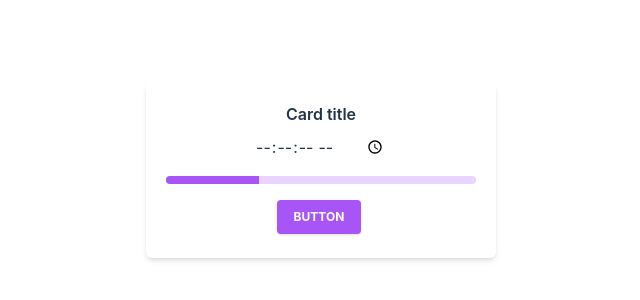
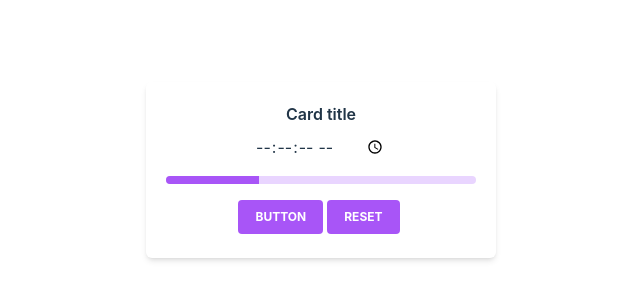
Before and after one commit to gckohaku/timer-learn-Vue.js, a Vue app: page / in a window 1280 px wide. Shown: the part 262-562 px from the top of the page, without its empty margins (319-959 px from the left). Built offline with nearby package versions, Linux system fonts and the light colour scheme.

Commit message:
move button style

```diff
--- a/src/components/Timer.vue
+++ b/src/components/Timer.vue
@@ -11,16 +11,12 @@
 				</div>
 				<div class="relative mb-4">
 					<div class="overflow-hidden h-2 text-xs flex rounded bg-purple-200">
-						<div style="width: 30%;"
-							class="shadow-none flex flex-col text-center whitespace-nowrap text-white justify-center bg-purple-500">
+						<div style="width: 30%;" class="shadow-none flex flex-col text-center whitespace-nowrap text-white justify-center bg-purple-500">
 						</div>
 					</div>
 				</div>
-				<button
-					class="bg-purple-500 text-white active:bg-purple-600 font-bold uppercase text-xs px-4 py-2 rounded shadow hover:shadow-md outline-none mr-1 mb-1 ease-linear transition-all duration-150"
-					type="button">
-					Button
-				</button>
+				<button class="purple-btn" type="button">Button</button>
+				<button class="purple-btn" type="button">Reset</button>
 			</div>
 		</div>
 	</div>
--- a/src/index.css
+++ b/src/index.css
@@ -1,3 +1,15 @@
 @tailwind base;
 @tailwind components;
 @tailwind utilities;
+
+.btn {
+    @apply text-white font-bold uppercase text-xs px-4 py-2 rounded mr-1 mb-1 ease-linear transition-all duration-150;
+}
+
+.purple-btn {
+    @apply btn bg-purple-500;
+}
+
+.purple-btn:active {
+    @apply bg-purple-600;
+}
```
